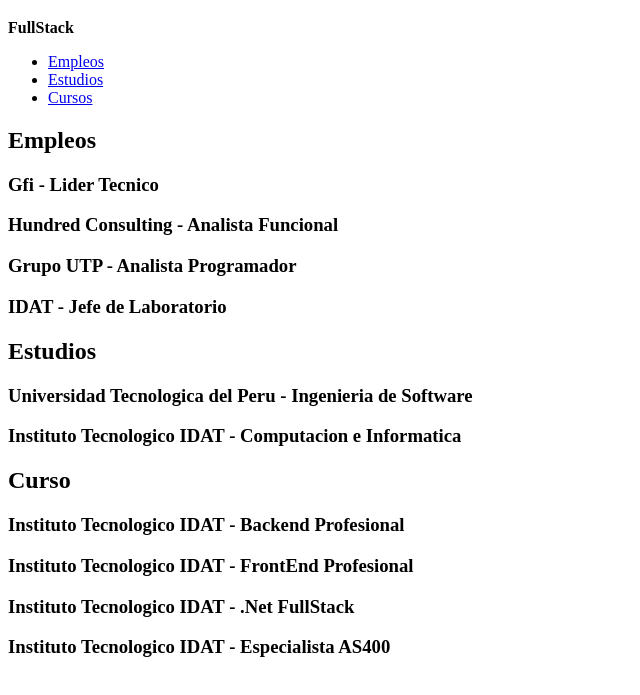
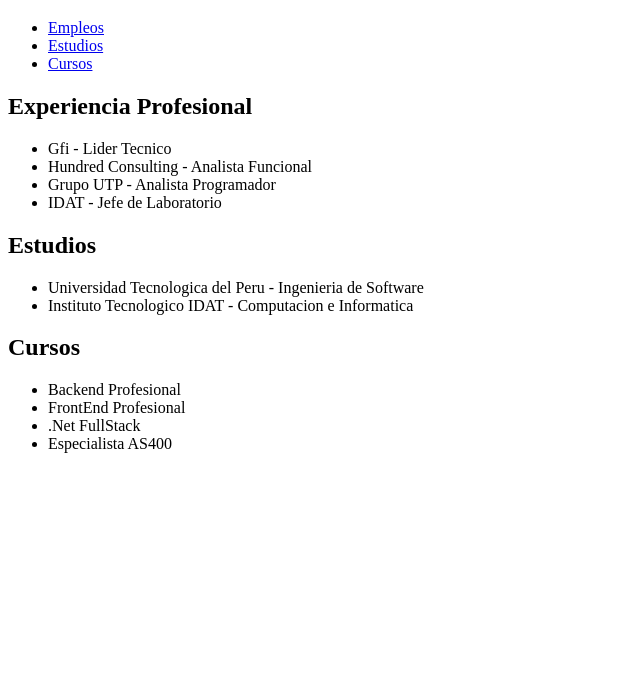
Before and after one commit to richardquispe/richardquispe.github.io, a plain HTML site: page index2.html in a window 1280 px wide. Shown: the part 61-756 px from the top of the page, without its empty margins (0-640 px from the left). Drawn offline with Linux system fonts and the light colour scheme.

Commit message:
Estructura Basica

```diff
--- a/index2.html
+++ b/index2.html
@@ -6,69 +6,94 @@
     <meta http-equiv="X-UA-Compatible" content="ie=edge">
     <title>Richard Quispe</title>
 </head>
+
 <body>
     <header>
         <h1>Richard Quispe</h1>
-        <b>FullStack</b>
-        <div>
             <ul>
                 <li>
-                    <a href="#">Empleos</a>
+                    <a href="#experiencia">Empleos</a>
                 </li>
                 <li>
-                    <a href="#">Estudios</a>
+                    <a href="#estudios">Estudios</a>
                 </li>
                 <li>
-                    <a href="#">Cursos</a>
+                    <a href="#cursos">Cursos</a>
                 </li>
             </ul>
-        </div>
     </header>
 
-    <!-- Empleos -->
-    <section>
-        <h2>Empleos</h2>
+    <!-- Experiencia Profesional -->
+    <section id="experiencia">
+        <h2>Experiencia Profesional</h2>
+        <ul>
+            <li>
                 <article>
-            <h3>Gfi - Lider Tecnico</h3>
+                    Gfi - Lider Tecnico
                 </article>
+            </li>
+            <li>
                 <article>
-            <h3>Hundred Consulting - Analista Funcional</h3>
+                    Hundred Consulting - Analista Funcional
                 </article>
+            </li>
+            <li>
                 <article>
-            <h3>Grupo UTP - Analista Programador</h3>
+                    Grupo UTP - Analista Programador
                 </article>
+            </li>
+            <li>
                 <article>
-            <h3>IDAT - Jefe de Laboratorio</h3>
+                    IDAT - Jefe de Laboratorio
                 </article>
-    </section>
-    <!-- Estudios -->
-    <section>
-        <h2>Estudios</h2>
-        <article>
-            <h3>Universidad Tecnologica del Peru - Ingenieria de Software</h3>
-        </article>
+            </li>
+        </ul>
 
-        <article>
-            <h3>Instituto Tecnologico IDAT - Computacion e Informatica</h3>
-        </article>
-    </section>
-    <!-- Cursos -->
-    <section>
-        <h2>Curso</h2>
-        <article>
-            <h3>Instituto Tecnologico IDAT - Backend Profesional</h3>
-        </article>
-        <article>
-            <h3>Instituto Tecnologico IDAT - FrontEnd Profesional</h3>
-        </article>
-        <article>
-            <h3>Instituto Tecnologico IDAT - .Net FullStack</h3>
-        </article>
-        <article>
-            <h3>Instituto Tecnologico IDAT - Especialista AS400</h3>
-        </article>
     </section>
 
+    <!-- Estudios -->
+    <section id="estudios">
+        <h2>Estudios</h2>
+        <ul>
+            <li>
+                <article>
+                    Universidad Tecnologica del Peru - Ingenieria de Software
+                </article>
+            </li>
+            <li>
+                <article>
+                    Instituto Tecnologico IDAT - Computacion e Informatica
+                </article>
+            </li>
+        </ul>
+    </section>
+
+    <!-- Cursos -->
+    <section id="cursos">
+        <h2>Cursos</h2>
+        <ul>
+            <li>
+                <article>
+                    Backend Profesional
+                </article>
+            </li>
+            <li>
+                <article>
+                    FrontEnd Profesional
+                </article>
+            </li>
+            <li>
+                <article>
+                    .Net FullStack
+                </article>
+            </li>
+            <li>
+                <article>
+                    Especialista AS400
+                </article>
+            </li>
+        </ul>
+    </section>
     <footer>
 
     </footer>
```
Lines whose indentation alone changed are shown as unchanged.
